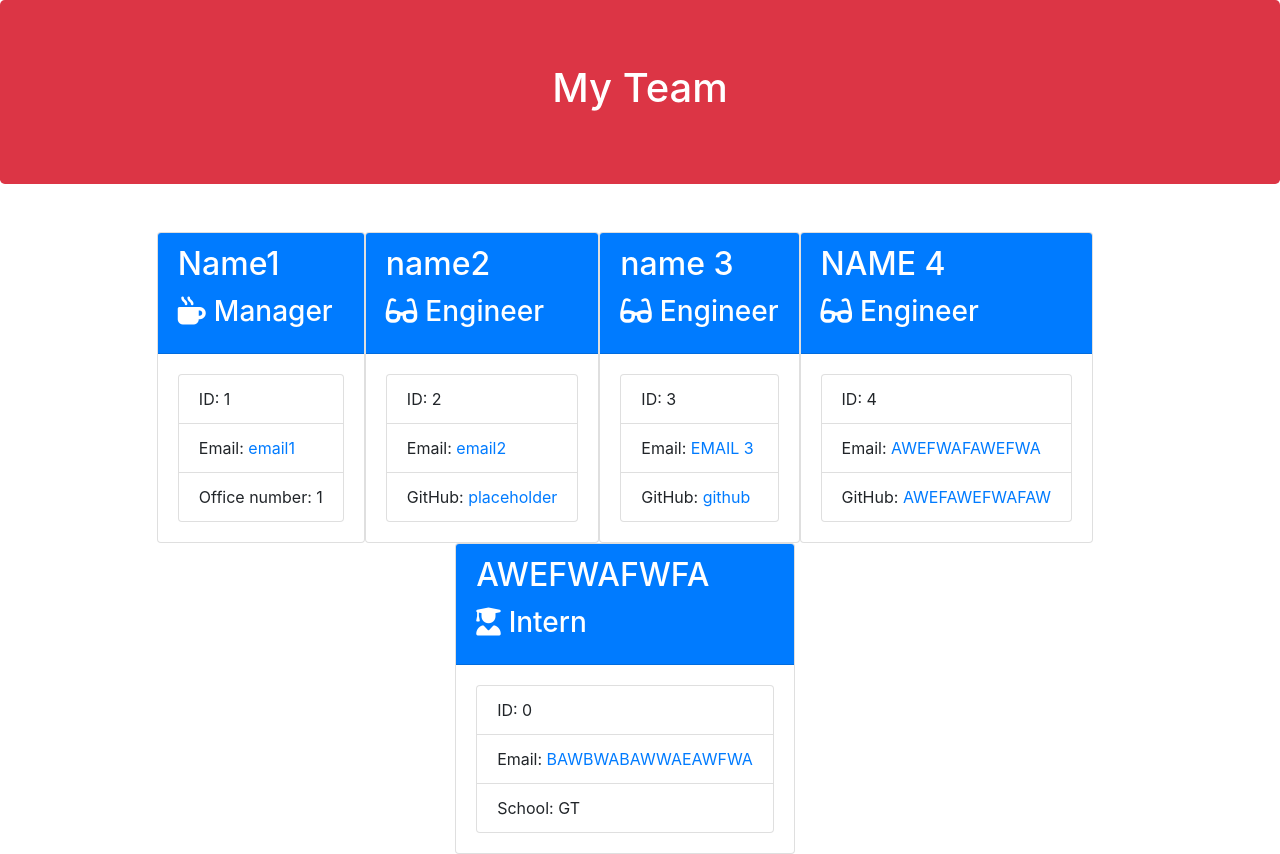
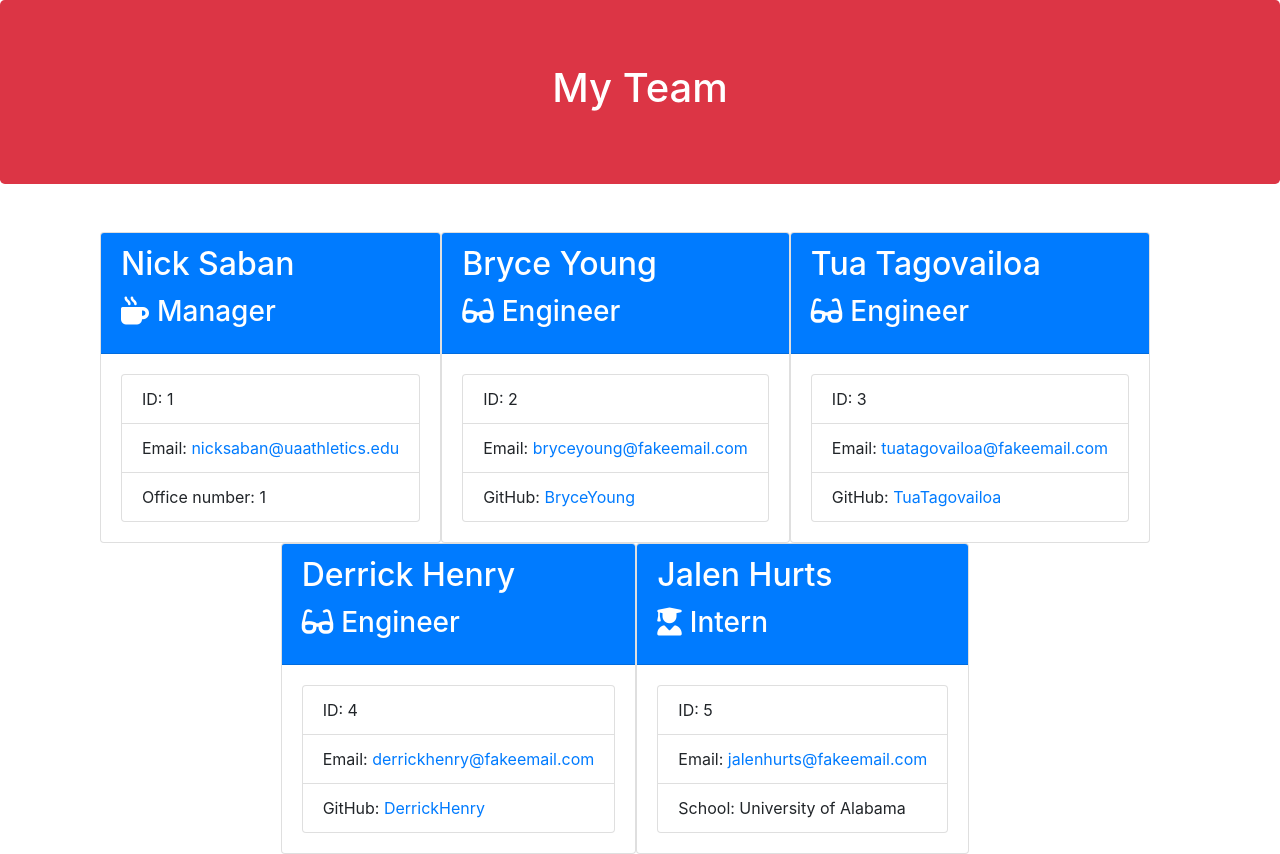
Before and after one commit to ajconnally93/Module-10-Challenge---OOP-Team-Profile-Generator, a website: page dist/team.html in a window 1280 px wide. Drawn offline with nearby package versions, Linux system fonts and the light colour scheme.

Commit message:
added placeholder names, githubs, and emails to HTML

```diff
--- a/dist/style.css
+++ b/dist/style.css
@@ -0,0 +1 @@
+/* May not even need to use any CSS thanks to BootStrap */
--- a/dist/team.html
+++ b/dist/team.html
@@ -28,15 +28,20 @@
         <div class="row">
             <div class="row team-area col-12 d-flex justify-content-center">
 
+
+
+
+<!-- IMPORTANT NOTE: NONE OF THESE EMAILS OR GITHUB LINKS ARE REAL, THEY ARE SIMPLY EXAMPLES FOR THE PROJECT -->
+
 <div class="card employee-card">
     <div class="card-header bg-primary text-white">
-        <h2 class="card-title">Name1</h2>
+        <h2 class="card-title">Nick Saban</h2>
         <h3 class="card-title"><i class="fas fa-mug-hot mr-2"></i>Manager</h3>
     </div>
     <div class="card-body">
         <ul class="list-group">
             <li class="list-group-item">ID: 1</li>
-            <li class="list-group-item">Email: <a href="mailto:placeholder@gmail.com">email1</a></li>
+            <li class="list-group-item">Email: <a href="mailto:nicksaban@uaathletics.edu">nicksaban@uaathletics.edu</a></li>
             <li class="list-group-item">Office number: 1</li>
         </ul>
     </div>
@@ -44,55 +49,55 @@
 
 <div class="card employee-card">
     <div class="card-header bg-primary text-white">
-        <h2 class="card-title">name2</h2>
+        <h2 class="card-title">Bryce Young</h2>
         <h3 class="card-title"><i class="fas fa-glasses mr-2"></i>Engineer</h3>
     </div>
     <div class="card-body">
         <ul class="list-group">
             <li class="list-group-item">ID: 2</li>
-            <li class="list-group-item">Email: <a href="mailto:ajconnally93@gmail.com">email2</a></li>
-            <li class="list-group-item">GitHub: <a href="https://github.com/ajconnally93" target="_blank" rel="noopener noreferrer">placeholder</a></li>
+            <li class="list-group-item">Email: <a href="mailto:bryceyoung@gmail.com">bryceyoung@fakeemail.com</a></li>
+            <li class="list-group-item">GitHub: <a href="https://github.com/bryceyoung" target="_blank" rel="noopener noreferrer">BryceYoung</a></li>
         </ul>
     </div>
 </div>
 <div class="card employee-card">
     <div class="card-header bg-primary text-white">
-        <h2 class="card-title">name 3</h2>
+        <h2 class="card-title">Tua Tagovailoa</h2>
         <h3 class="card-title"><i class="fas fa-glasses mr-2"></i>Engineer</h3>
     </div>
     <div class="card-body">
         <ul class="list-group">
             <li class="list-group-item">ID: 3</li>
-            <li class="list-group-item">Email: <a href="PLACEHOLDER">EMAIL 3</a></li>
-            <li class="list-group-item">GitHub: <a href="GITHUB LINK" target="_blank" rel="noopener noreferrer">github</a></li>
+            <li class="list-group-item">Email: <a href="mailto:tuatagovailoa@fakeemail.com">tuatagovailoa@fakeemail.com</a></li>
+            <li class="list-group-item">GitHub: <a href="https://github.com/tuatagovailoa" target="_blank" rel="noopener noreferrer">TuaTagovailoa</a></li>
         </ul>
     </div>
 </div>
 
 <div class="card employee-card">
     <div class="card-header bg-primary text-white">
-        <h2 class="card-title">NAME 4</h2>
+        <h2 class="card-title">Derrick Henry</h2>
         <h3 class="card-title"><i class="fas fa-glasses mr-2"></i>Engineer</h3>
     </div>
     <div class="card-body">
         <ul class="list-group">
             <li class="list-group-item">ID: 4</li>
-            <li class="list-group-item">Email: <a href="AWEFAWEFWAFEAW">AWEFWAFAWEFWA</a></li>
-            <li class="list-group-item">GitHub: <a href="GITHUB LINK" target="_blank" rel="noopener noreferrer">AWEFAWEFWAFAW</a></li>
+            <li class="list-group-item">Email: <a href="mailto:derrickhenry@fakeemail.com">derrickhenry@fakeemail.com</a></li>
+            <li class="list-group-item">GitHub: <a href="https://github.com/derrickhenry" target="_blank" rel="noopener noreferrer">DerrickHenry</a></li>
         </ul>
     </div>
 </div>
 
 <div class="card employee-card">
     <div class="card-header bg-primary text-white">
-        <h2 class="card-title">AWEFWAFWFA</h2>
+        <h2 class="card-title">Jalen Hurts</h2>
         <h3 class="card-title"><i class="fas fa-user-graduate mr-2"></i>Intern</h3>
     </div>
     <div class="card-body">
         <ul class="list-group">
-            <li class="list-group-item">ID: 0</li>
-            <li class="list-group-item">Email: <a href="mailto:AWEFAWFEAW">BAWBWABAWWAEAWFWA</a></li>
-            <li class="list-group-item">School: GT</li>
+            <li class="list-group-item">ID: 5</li>
+            <li class="list-group-item">Email: <a href="mailto:jalenhurts@fakeemail.com">jalenhurts@fakeemail.com</a></li>
+            <li class="list-group-item">School: University of Alabama</li>
         </ul>
     </div>
 </div>
```
